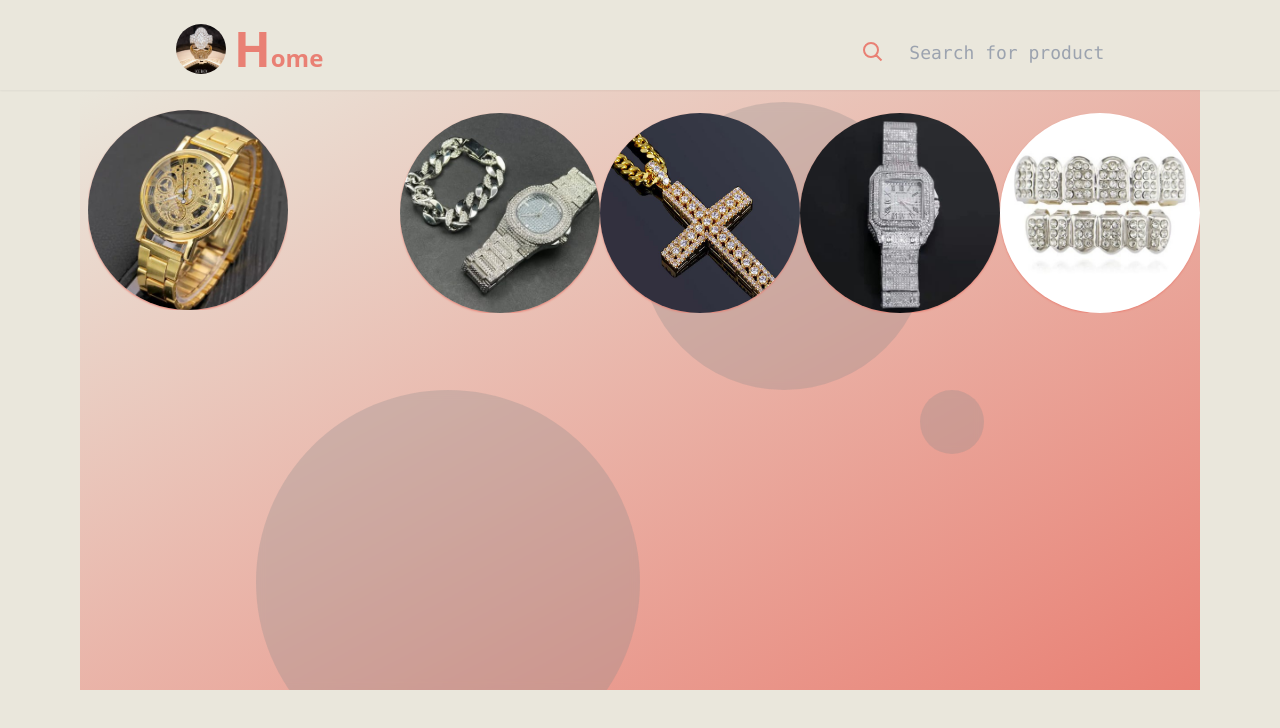
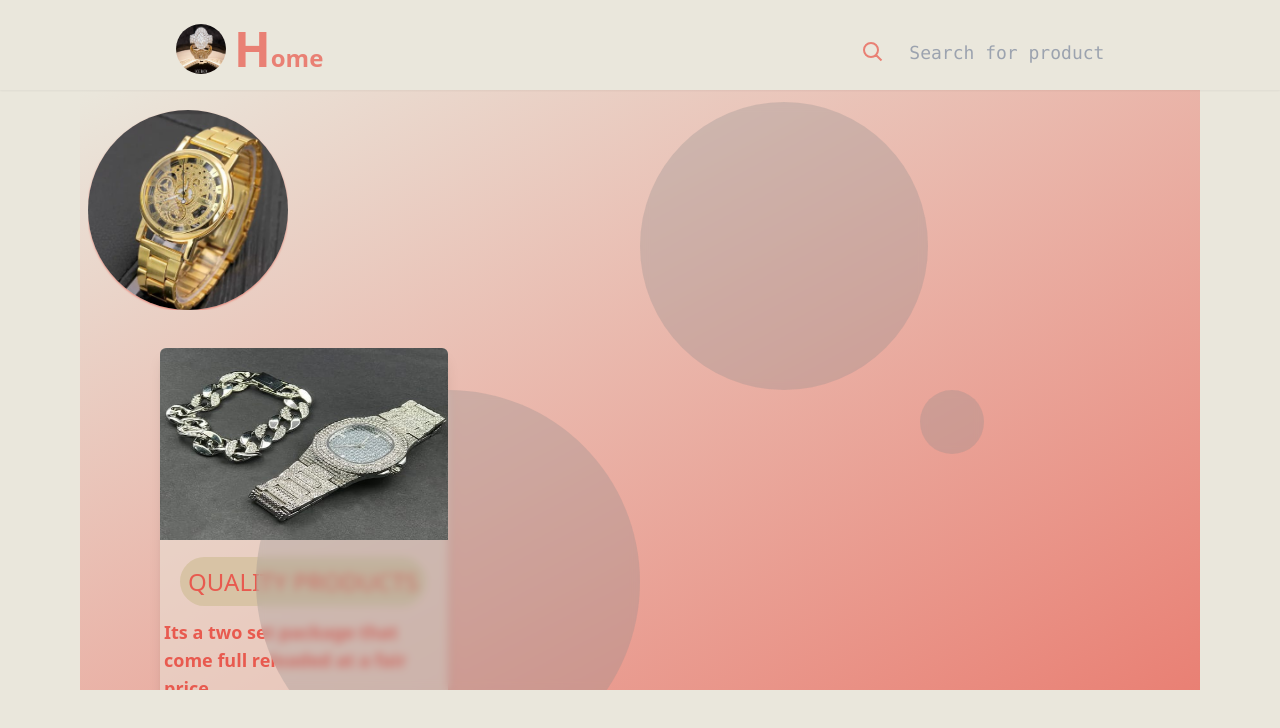
Before and after one commit to alphonce-otieno-odhiambo/Ali_jewerly_box_front-end, a Next.js app: page / in a window 1280 px wide. Shown: the top 728 px of the page. Built offline with nearby package versions, Linux system fonts and the light colour scheme.

Commit message:
style the body component

```diff
--- a/components/Body.js
+++ b/components/Body.js
@@ -1,10 +1,12 @@
 import React from 'react';
 import Image from 'next/image';
+import { motion } from 'framer-motion';
 import gold from "../public/img/gold-watch.JPG";
 import icetwo from "../public/img/ice-two-w.JPG";
 import icecross from "../public/img/icecross.jpg"
 import slimw from "../public/img/iced-slim-watch.JPG"
 import teeth from "../public/img/icedteeth.jpg"
+import Info from './Info';
 // import icevideo from "../public/assets/icebox.mp4"
 
 
@@ -22,39 +24,32 @@ function Body() {
       <div className='absolute top-0 h-screen w-full backdrop-blur-smbg-gradient-to-br  from-[#EAE7DC]/30 to-[#D8C3A5]/40  '> </div>
 
       <div className='ml-2 flex items-center scroll-bar scroll-bar-hide '>
-        <div className='flex-grow' >
+        <motion.div
+         initial="hidden" animate="visible" variants={{
+           hidden:{
+             scale:.8,
+             opacity:0,
+           },
+           visible:{
+             scale:1,
+             opacity:1,
+             transition:{
+               delay:.8,
+             }
+           }
+         }}
+        >
         <Image
         src={gold}
         height={200}
         width={200}
         className="images"
         />
-        </div>
+        </motion.div>
 
-        <Image
-        src={icetwo}
-        height={200}
-        width={200}
-        className="images"
-        />
-        <Image
-        src={icecross}
-        height={200}
-        width={200}
-        className="images"
-        />
-        <Image
-        src={slimw}
-        height={200}
-        width={200}
-        className="images"
-        />
-        <Image
-        src={teeth}
-        height={200}
-        width={200}
-        className="images"
-        />
+      </div>
+      <div className='pl-20 mt-8'>
+        <Info/>
       </div>
     </section>
   )
--- /dev/null
+++ b/components/Info.js
@@ -0,0 +1,65 @@
+import React from 'react';
+import {motion, Variant}  from "framer-motion";
+import Image from 'next/image';
+import icetwo from "../public/img/ice-two-w.JPG";
+function Info() {
+
+    const imageAnim = {
+        intitial:{x:-100},
+        animate:{
+            x:0,
+            rotate:[0,45,90,90,45,0],
+            transition: {
+                type:"spring",
+                bounce:0.4,
+                duration:4}
+        }
+    }
+    const titleAnim = {
+        intitial:{y:100},
+        animate:{
+            y:0,
+
+            transition: {
+                type:"spring",
+                bounce:0.4,
+                duration:2}
+        }
+    }
+
+  return (
+    <div>
+        <motion.div className='card'
+            intitial={"intitial"}
+            animate={"animate"}
+            transition={{staggerChildren:0.5}}
+        >
+           <motion.div
+
+            variants={imageAnim}
+           >
+            <Image
+            src={icetwo}
+            height={200}
+            width={300}
+            className="w-full"
+            />
+
+           </motion.div>
+
+            <motion.div className='p-5 '
+            intitial={"intitial"}
+            animate={"animate"}
+            variants={titleAnim}
+            >
+                <span className="text-2xl bg-[#D8C3A5] rounded-full p-2"
+
+                >QUALITY PRODUCTS</span>
+            </motion.div>
+            <span><h5 className='text-lg items-center font-semibold ml-1'>Its a two set package that come full reloaded at a fair price</h5> </span>
+        </motion.div>
+    </div>
+  )
+}
+
+export default Info
--- a/styles/globals.css
+++ b/styles/globals.css
@@ -10,4 +10,8 @@
     .images {
         @apply rounded-full cursor-pointer border-spacing-2 shadow-sm shadow-[#E98074] border-[#E98074]
     }
+    .card {
+        @apply bg-[#EAE7DC]/50 text-[#E85A4F] min-h-[26rem] w-72 shadow-lg rounded-md overflow-hidden
+
+    }
 }
```
